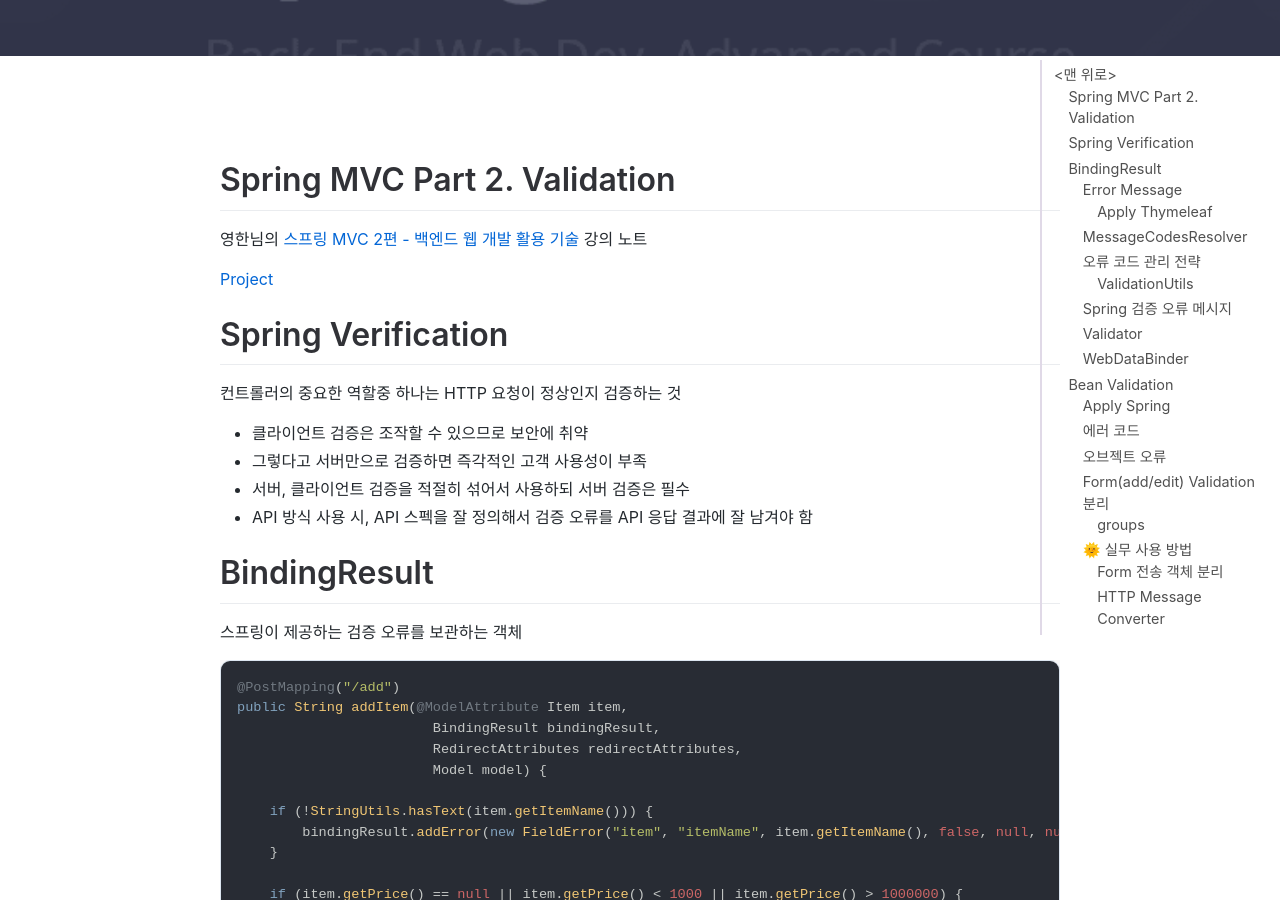
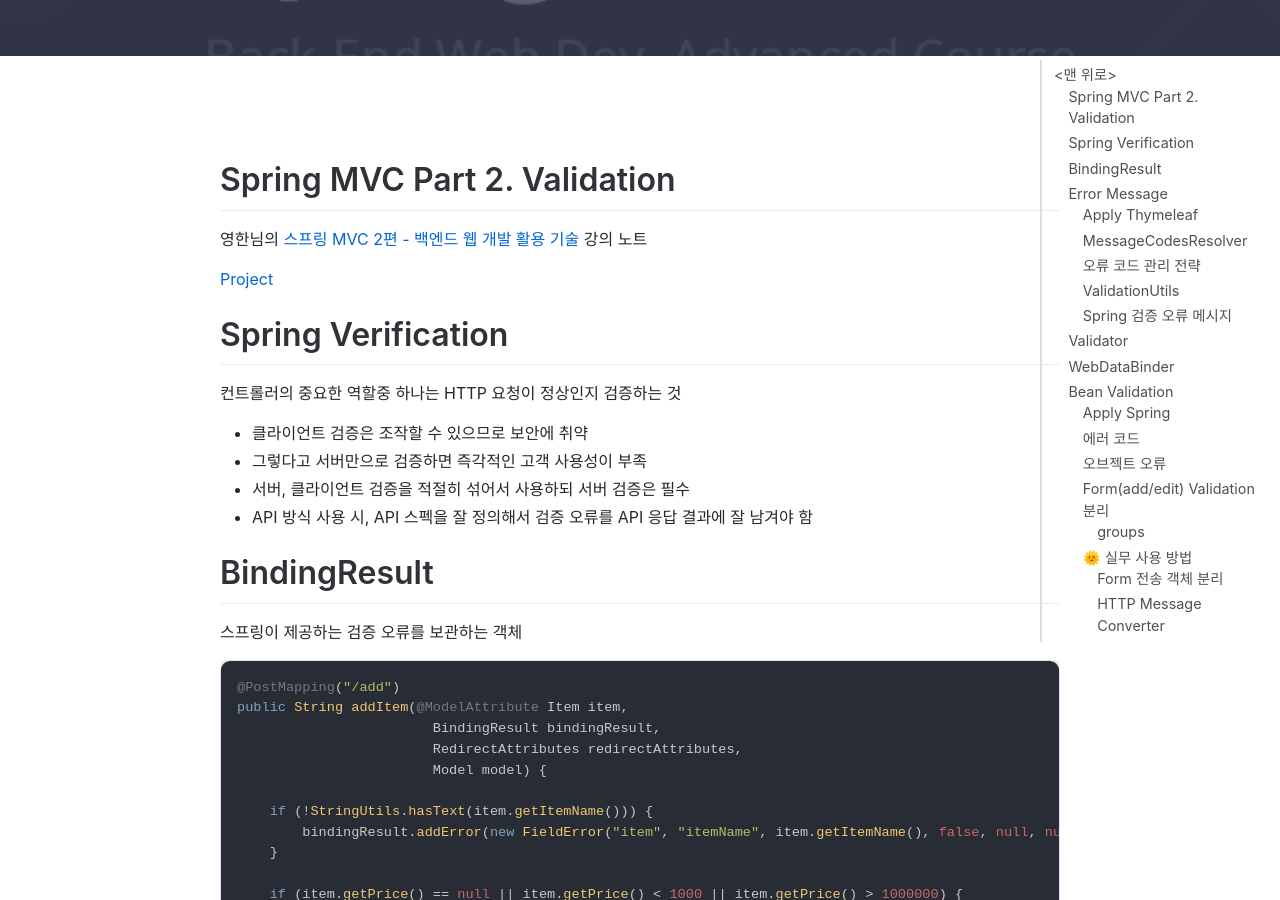
Before and after one commit to jihunparkme/jihunparkme.github.io, a Jekyll site: the page built from _posts/2021-10-12-Spring-MVC-Part2-Validation.md, in a window 1280 px wide and 900 px high, scrolled down 520 px. Built offline with Jekyll 4.4.1, drawn with Linux system fonts in a browser that asks for light colours; nearby versions of some CDN libraries; comment, search, counter and statistics services are not loaded.

````diff
--- a/_posts/2021-10-12-Spring-MVC-Part2-Validation.md
+++ b/_posts/2021-10-12-Spring-MVC-Part2-Validation.md
@@ -112,7 +112,7 @@ BindingResult 에 검증 오류를 적용하는 세 가지 방법
 - 개발자가 직접 입력
 - Validator 사용
 
-## Error Message
+# Error Message
 
 오류 메시지 파일을 인식할 수 있도록 설정 추가
 
@@ -172,7 +172,7 @@ void reject(
 );
 ```
 
-### Apply Thymeleaf
+## Apply Thymeleaf
 
 **필드 오류 처리**
 
@@ -323,7 +323,7 @@ range= {0} ~ {1} 범위를 허용합니다.
 max= {0} 까지 허용합니다.
 ```
 
-### ValidationUtils
+## ValidationUtils
 
 **ValidationUtils 사용 전**
 
@@ -356,7 +356,7 @@ typeMismatch.java.lang.Integer=숫자를 입력해주세요.
 typeMismatch=타입 오류입니다.
 ```
 
-## Validator
+# Validator
 
 스프링은 체계적으로 검증 기능을 제공하기 위해 `Validator` 인터페이스 제공
 
@@ -409,7 +409,7 @@ public String addItem(@ModelAttribute Item item, BindingResult bindingResult, Re
 }
 ```
 
-## WebDataBinder
+# WebDataBinder
 
 `WebDataBinder` 는 스프링의 파라미터 바인딩 역할을 해주고, 검증 기능도 내부에 포함
 
````
Also changed, not shown: other parts of _posts/2021-10-12-Spring-MVC-Part2-Validation.md (+15 -22 lines).
